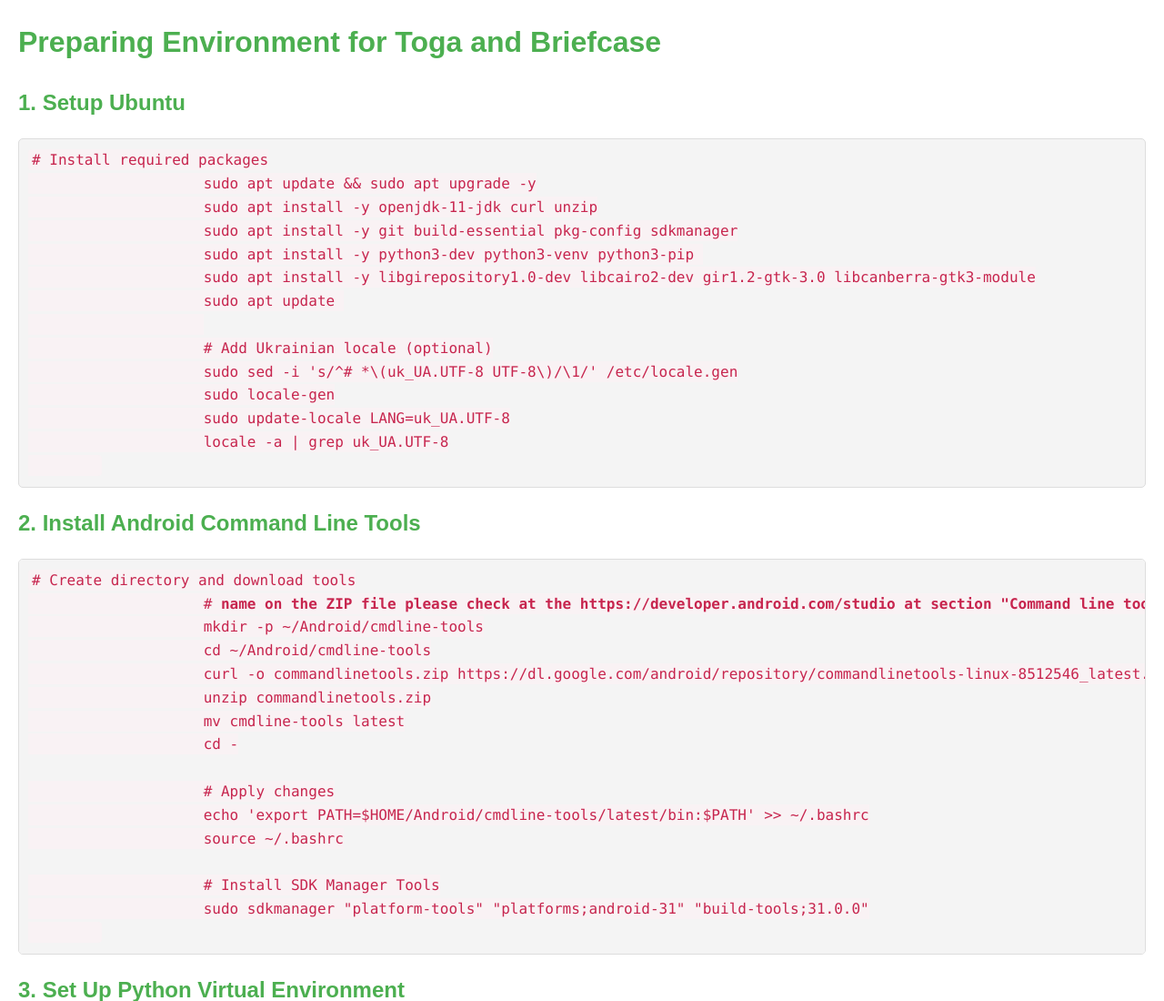
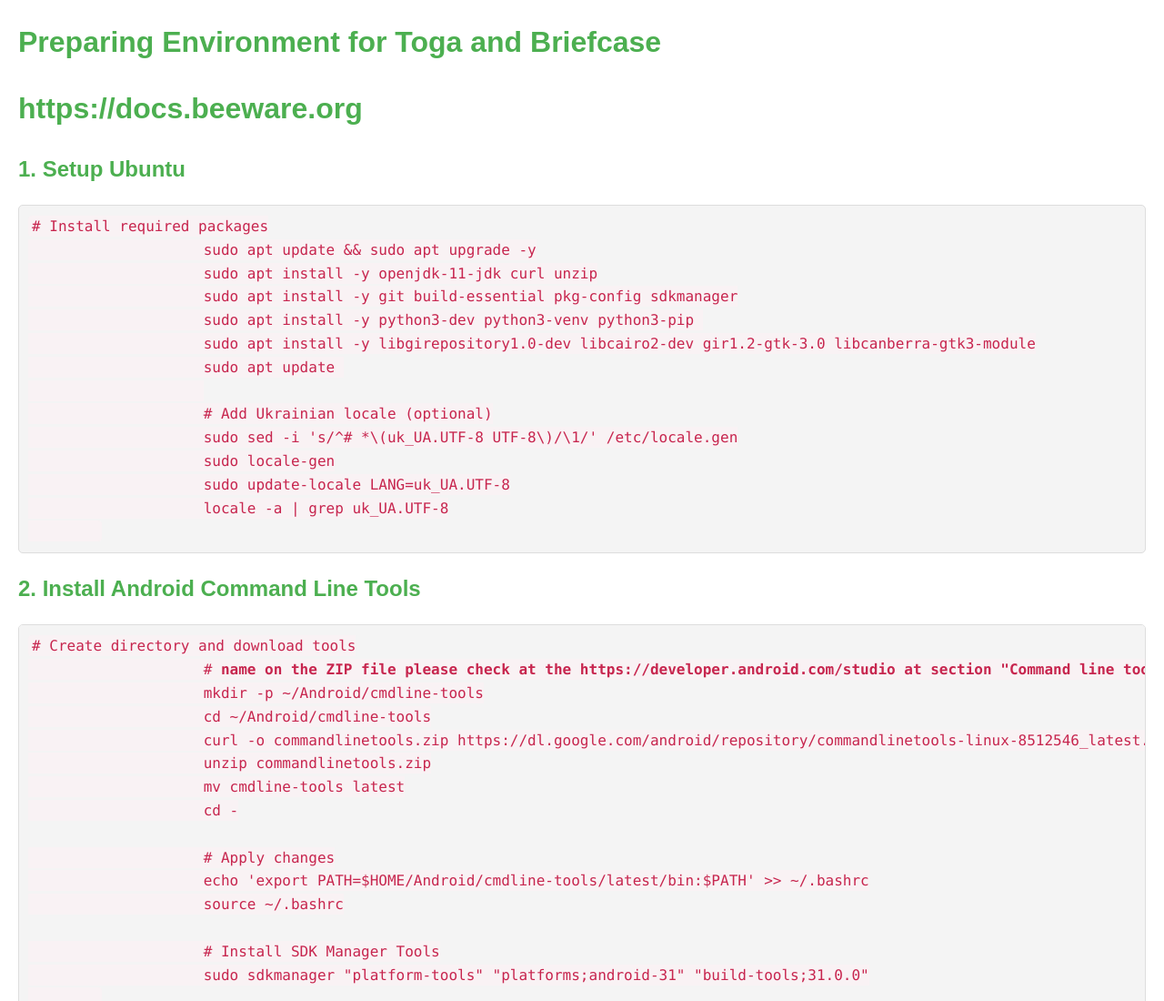
Before and after one commit to lfsgd/lfsgd.github.io, a plain HTML site: page togo_and_briefcase.html in a window 1280 px wide. Shown: the top 1100 px of the page at 91% size. Drawn offline with Linux system fonts and the light colour scheme.

Commit message:
Update togo_and_briefcase.html

```diff
--- a/togo_and_briefcase.html
+++ b/togo_and_briefcase.html
@@ -37,6 +37,7 @@
     <h1>Preparing Environment for Toga and Briefcase</h1>
 
     <div class="section">
+        <h1>https://docs.beeware.org</h1>
         <h2>1. Setup Ubuntu</h2>
         <pre><code># Install required packages
                     sudo apt update && sudo apt upgrade -y
```
